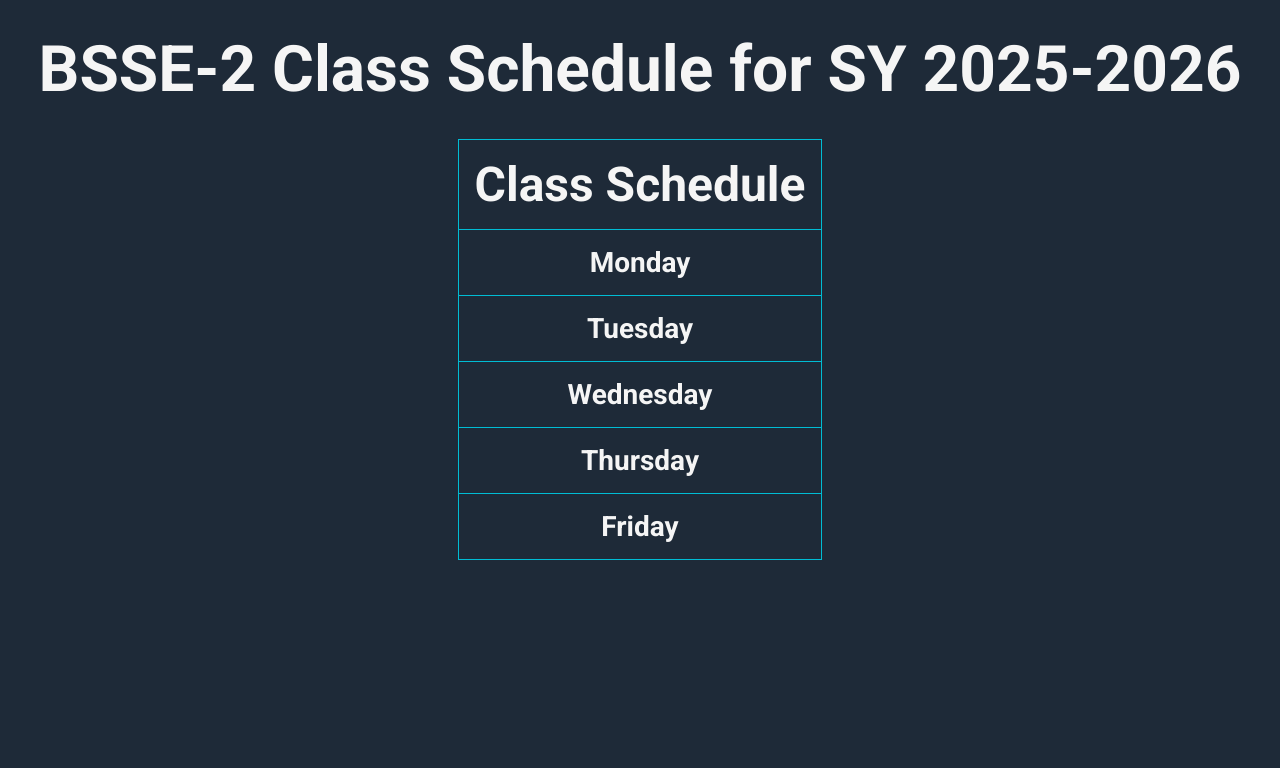
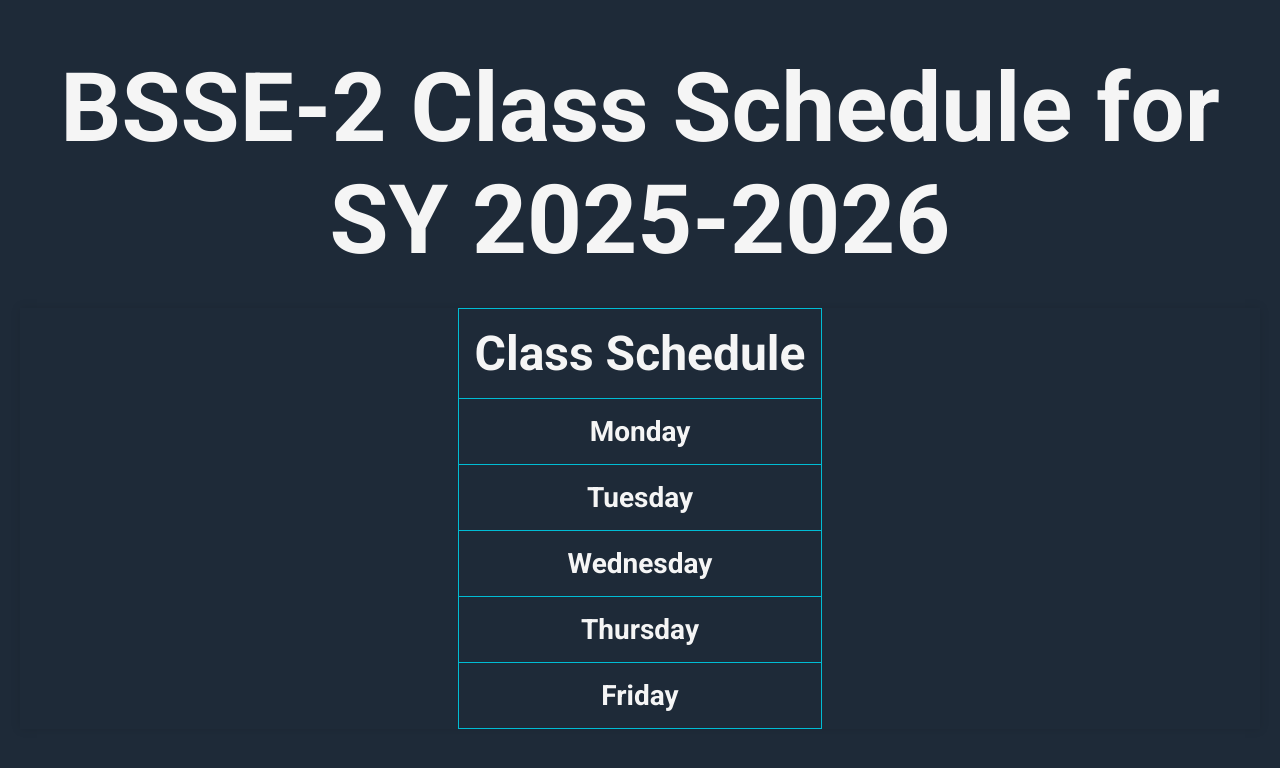
Before and after one commit to VinceAL-9/Class-Schedule-for-2025-2026, a plain HTML site: page index.html in a window 1280 px wide. Drawn offline with Linux system fonts and the light colour scheme.

Commit message:
Adjust visual elements slightly

```diff
--- a/css/style.css
+++ b/css/style.css
@@ -8,6 +8,7 @@ body {
     font-family: "Roboto";
     background-color: #1e2a38;
     color: #f5f5f5;
+    padding: 1.25rem;
 }
 
 header, section {
@@ -16,7 +17,7 @@ header, section {
 
 header {
     text-align: center;
-    font-size: 2rem;
+    font-size: 3rem;
 }
 
 thead h1 {
@@ -37,13 +38,15 @@ a {
 }
 
 a :hover {
-    transition: color 100ms ease-in;
+    transition: color 100ms ease-in, text-decoration 100ms ease-in;
     color: #00bcd4;
+    text-decoration: underline;
 }
 
 table {
 	border-collapse: collapse;
 	border-spacing: 0;
+    border-radius: 10px;
 }
 
 th, td {
@@ -55,4 +58,6 @@ th, td {
 section {
     display: flex;
     justify-content: center;
+    margin: 2rem auto;
+    box-shadow: 0 0 10px rgba(0, 0, 0, 0.1);
 }
```
